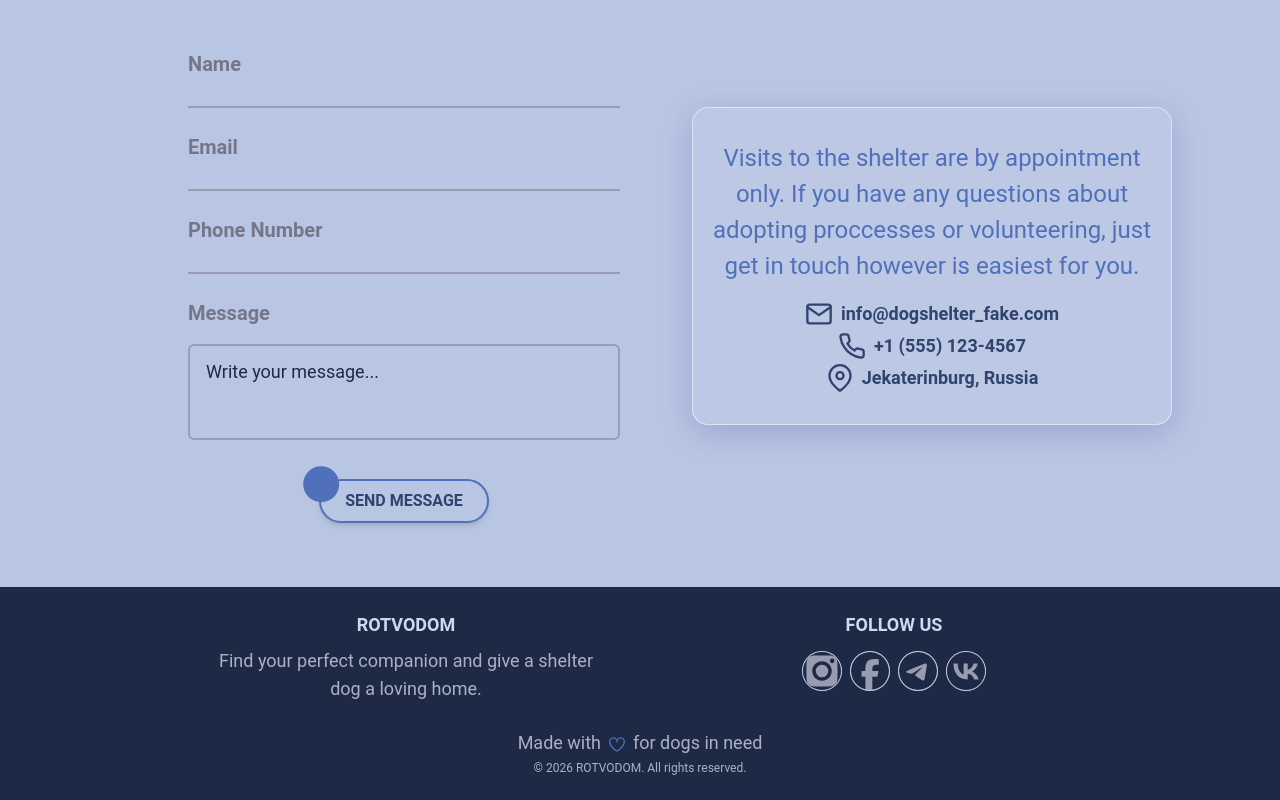
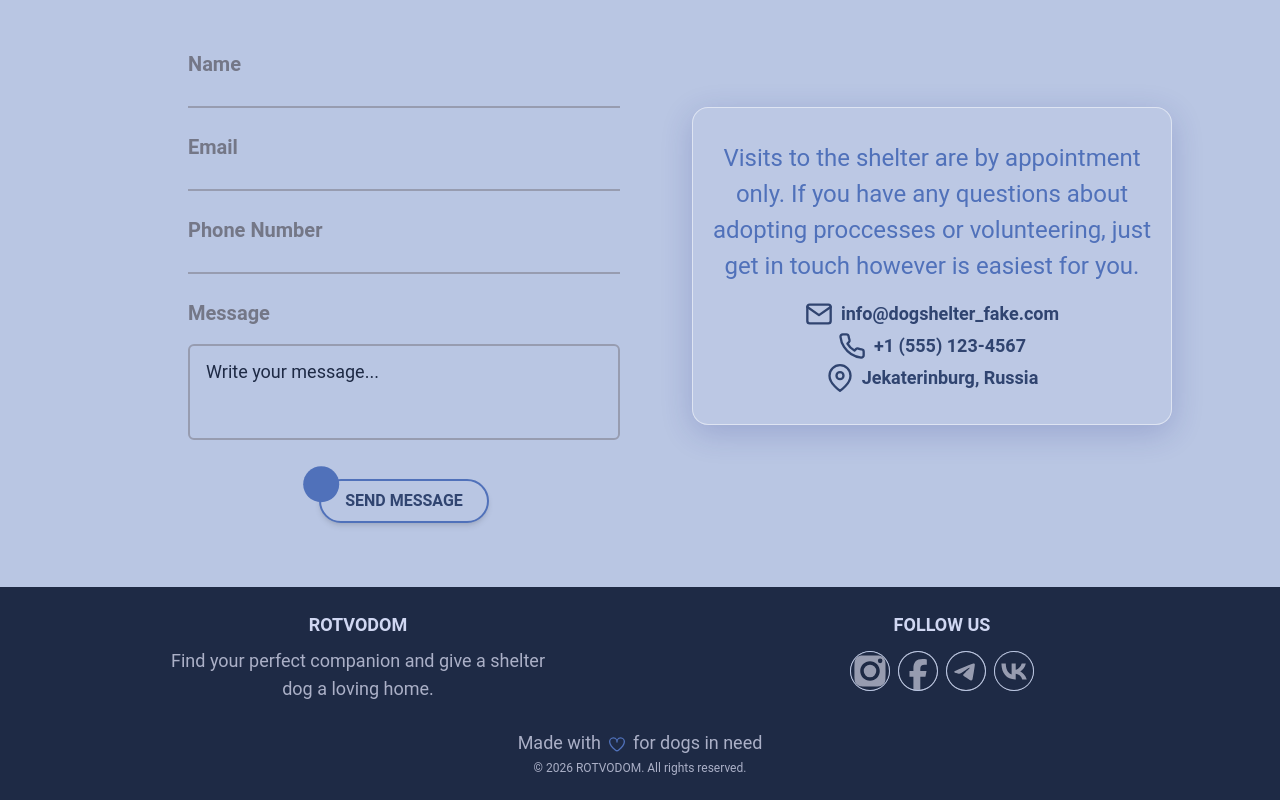
Before and after one commit to bavayra/dog-shelter, a React (Vite) app: page / in a window 1280 px wide. Shown: the part 6364-7164 px from the top of the page. Built offline with nearby package versions, Linux system fonts and the light colour scheme; a web font is replaced by a local one.

Commit message:
style(footer-1280): increased gap between blocks

```diff
--- a/src/components/Footer.tsx
+++ b/src/components/Footer.tsx
@@ -8,7 +8,7 @@ import ContactInfo from './ContactInfo';
 const Footer = () => {
   return (
     <footer className="bg-primary-900 py-6 text-neutral-50">
-      <div className="tablet-lg:grid-cols-2 4xl:gap-80 tablet-lg:gap-40 container mx-auto mb-6 grid grid-cols-1 justify-items-center gap-6 px-4 md:mb-2 md:w-170 md:grid-cols-3 md:gap-5 lg:gap-72">
+      <div className="tablet-lg:grid-cols-2 4xl:gap-80 tablet-lg:gap-40 container mx-auto mb-6 grid grid-cols-1 justify-items-center gap-6 px-4 md:mb-2 md:w-170 md:grid-cols-3 md:gap-5 lg:gap-72 xl:gap-120">
         <div>
           <h3 className="xs:text-base tablet-lg:text-lg 4xl:text-2xl 5xl:mb-4 mb-2 text-center text-xs font-bold">
             {APP_NAME}
```
